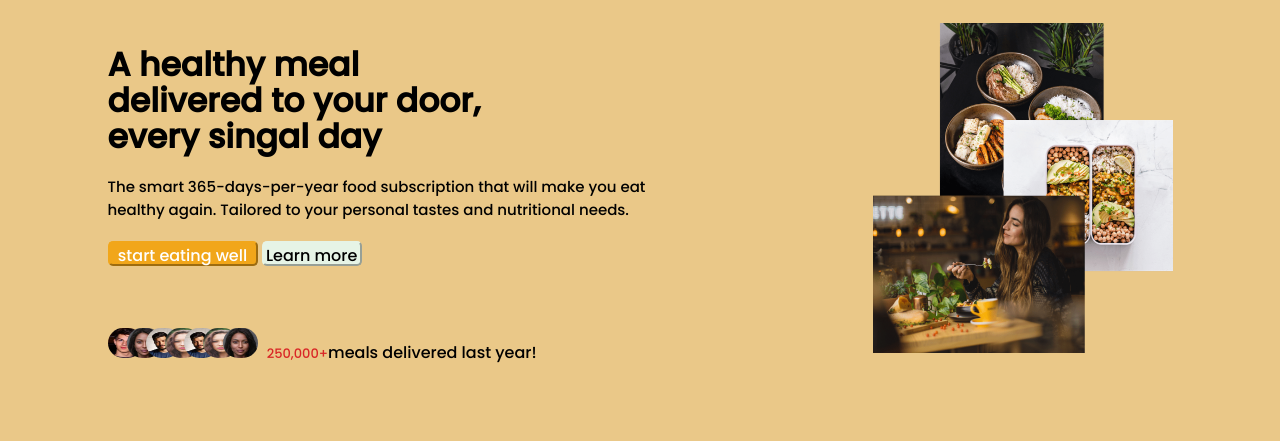
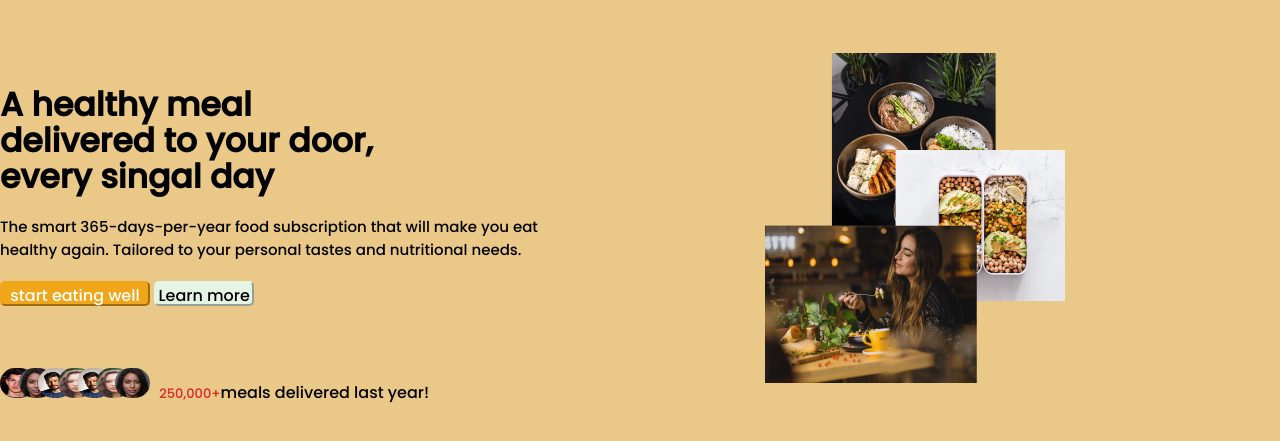
Before and after one commit to zeenatparween/Omnifood-project, a plain HTML site: page Index.html in a window 1280 px wide. Shown: the part 45-486 px from the top of the page. Drawn offline with Linux system fonts and the light colour scheme.

Commit message:
Update style.css

```diff
--- a/style.css
+++ b/style.css
@@ -49,7 +49,7 @@ body{
     margin-top: 20px;
 }
  .main-section-left{
-    margin: auto;
+    margin-top:40px;
     padding: auto;
     justify-content:left;
 }
@@ -100,10 +100,11 @@ body{
     margin-right:-20px;
     }
     .main-section-right{
-        align-items: center;
-        margin:auto;
+       align-items: center;
+       margin:auto;
  }
 .main-section-right img{
+    margin-top:20px;
     width:300px;
     height:330px;
 }
```
